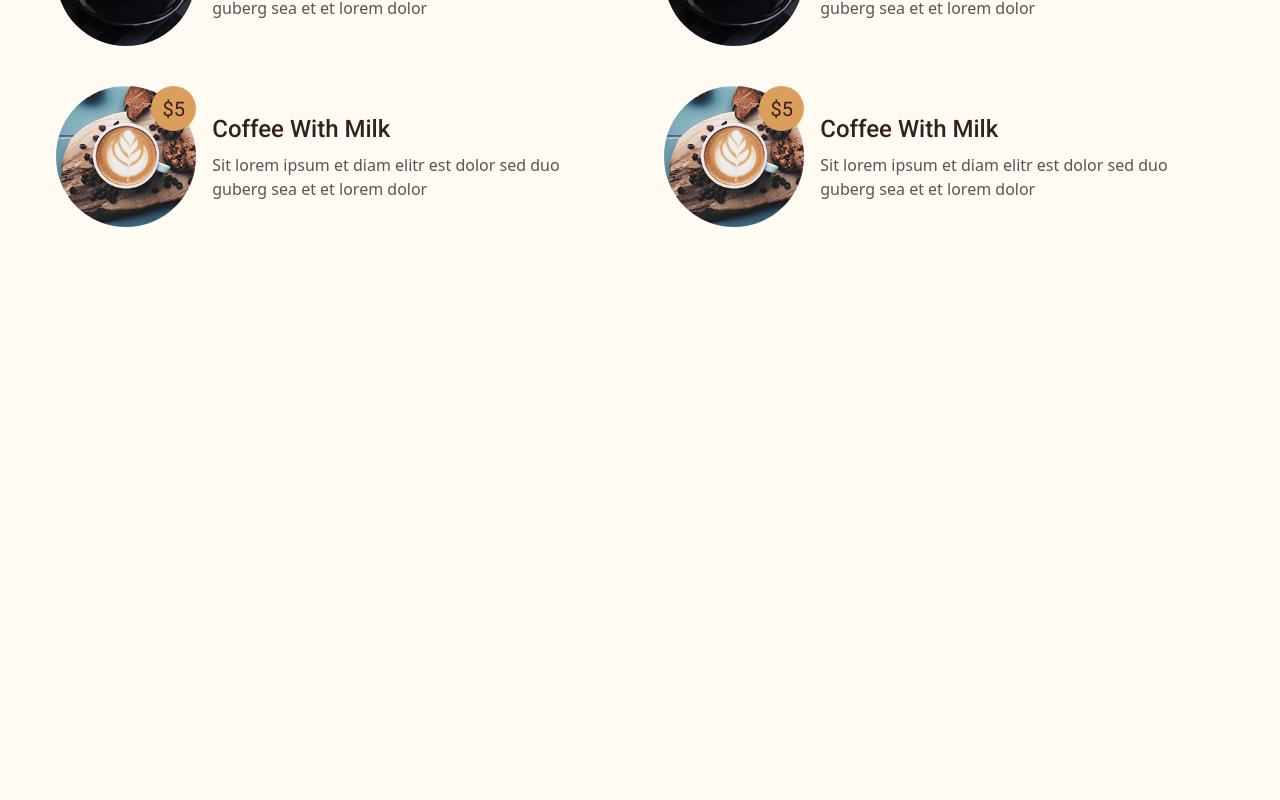
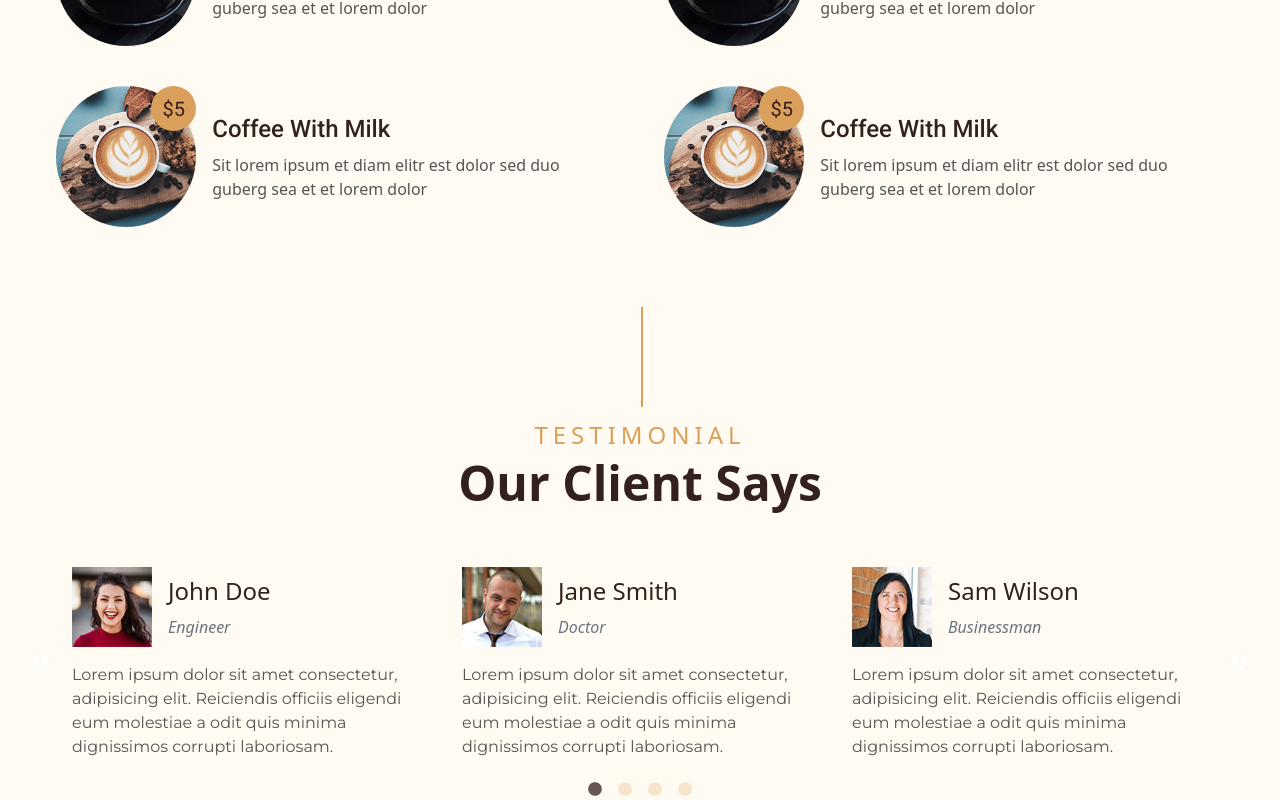
Before and after one commit to farhan-jabil/koppee, a React (Create React App) app: page / in a window 1280 px wide. Shown: the part 2239-3039 px from the top of the page. Before the commit the page ends 2546 px from the top, so only its background shows below. Built offline with nearby package versions, Linux system fonts and the light colour scheme.

Commit message:
working on testimonial

```diff
--- a/src/App.css
+++ b/src/App.css
@@ -10,7 +10,8 @@ body {
 }
 
 .section-header {
-  position: relative; /* Add this */
+  position: relative;
+  /* Add this */
 }
 
 .section-header::after {
@@ -23,6 +24,21 @@ body {
   margin-left: 1px;
   background: #DA9F5B;
 }
+
+.slick-dots li button:before {
+  font-size: 16px !important;
+  color: #DA9F5B !important;
+}
+
+.slick-dots li.slick-active button:before {
+  font-size: 16px !important;
+  color: #33211D !important;
+}
+
+
+
+
+/* responsive */
 
 @media (max-width: 1024px) {
   .container {
--- a/src/App.js
+++ b/src/App.js
@@ -25,7 +25,7 @@ function App() {
         <Menu/>
         <div className="py-3 lg:py-10" />
         {/* <Reservation></Reservation> */}
-        {/* <Testimonial></Testimonial> */}
+        <Testimonial/>
         {/* <Contact></Contact> */}
       </div>
     </>
--- a/src/components/Testimonial.js
+++ b/src/components/Testimonial.js
@@ -1,10 +1,106 @@
 import React from "react";
+import Slider from "react-slick";
+import { images } from "../utils/demo_images";
+import "slick-carousel/slick/slick.css";
+import "slick-carousel/slick/slick-theme.css";
 
 const Testimonial = () => {
+  const settings = {
+    dots: true,
+    infinite: true,
+    speed: 500,
+    slidesToShow: 3,
+    slidesToScroll: 1,
+    autoplay: false,
+    autoplaySpeed: 3000,
+    responsive: [
+      {
+        breakpoint: 1024,
+        settings: {
+          slidesToShow: 2,
+          slidesToScroll: 1,
+          infinite: true,
+          dots: true,
+        },
+      },
+      {
+        breakpoint: 767,
+        settings: {
+          slidesToShow: 1,
+          slidesToScroll: 1,
+          infinite: true,
+          dots: true,
+        },
+      },
+    ],
+  };
+
+  const testimonials = [
+    {
+      id: 1,
+      image: images.testimonial1,
+      name: "John Doe",
+      designation: "Engineer",
+    },
+    {
+      id: 2,
+      image: images.testimonial2,
+      name: "Jane Smith",
+      designation: "Doctor",
+    },
+    {
+      id: 3,
+      image: images.testimonial3,
+      name: "Sam Wilson",
+      designation: "Businessman",
+    },
+    {
+      id: 4,
+      image: images.testimonial4,
+      name: "Max Johnson",
+      designation: "Lawyer",
+    },
+  ];
+
   return (
-    <>
-      <div>Teestimonial</div>
-    </>
+    <div className="container py-5">
+      <div className="section-header relative text-center pt-24 md:pt-28 pb-9">
+        <div className="text-2xl tracking-[5px] text-[#DA9F5B] font-medium uppercase mb-2">
+          Testimonial
+        </div>
+        <div className="text-5xl font-bold mb-2 text-[#33211D]">
+          Our Client Says
+        </div>
+      </div>
+      <Slider {...settings} className="cursor-pointer">
+        {testimonials.map((testimonial) => (
+          <div key={testimonial.id} className="p-4">
+            <div className="flex justify-center lg:justify-start">
+              <div>
+                <img
+                  src={testimonial.image}
+                  alt={testimonial.name}
+                  className="w-20 h-20 mx-auto mb-4"
+                />
+              </div>
+              <div className="flex flex-col items-start ml-4">
+                <div className="mt-2 mb-2 font-medium text-2xl text-[#33211D]">
+                  {testimonial.name}
+                </div>
+                <div className="text-gray-500 italic">
+                  {testimonial.designation}
+                </div>
+              </div>
+            </div>
+            <div className="font-monserrat text-[#555]">
+              Lorem ipsum dolor sit amet consectetur, adipisicing elit.
+              Reiciendis officiis eligendi eum molestiae a odit quis minima
+              dignissimos corrupti laboriosam.
+            </div>
+          </div>
+        ))}
+      </Slider>
+    </div>
   );
 };
 
```
Also changed, not shown: src/utils/demo_images.js (+9 -1 lines).
